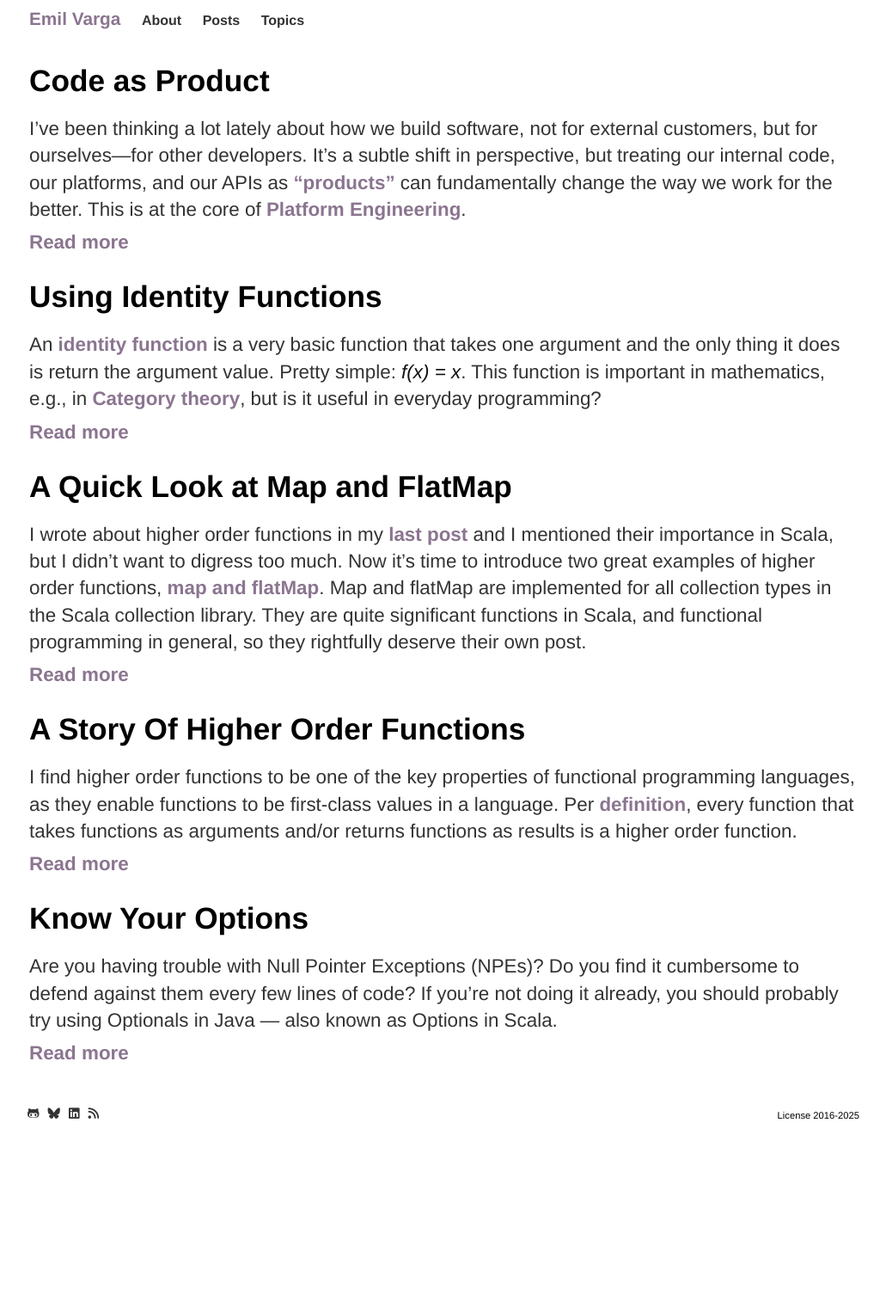
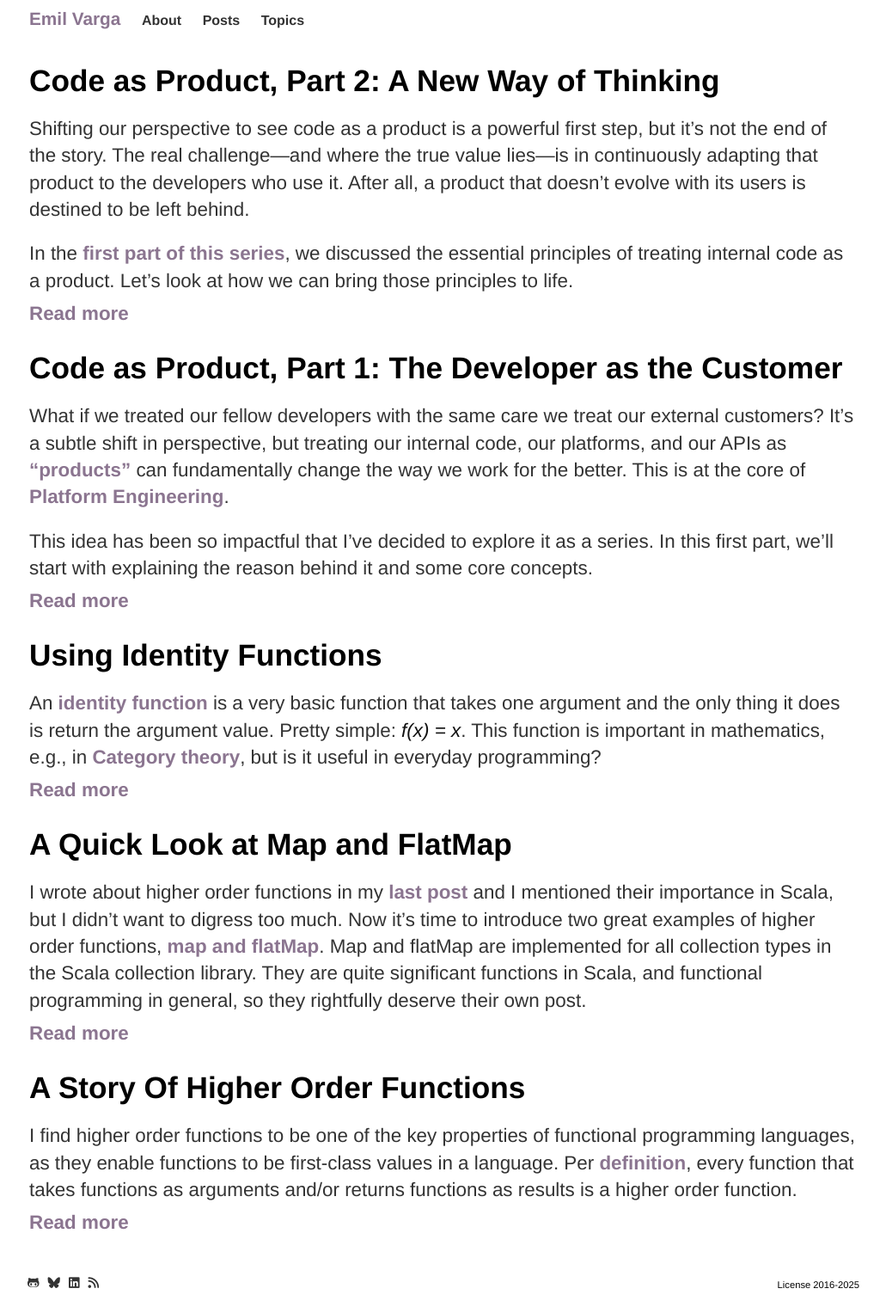
Before and after one commit to cogitor/cogitor.github.io, a Jekyll site: the page built from index.md, in a window 1280 px wide. Shown: the whole page at 86% size, without its empty margins (124-1155 px from the left). Built offline with Jekyll 4.4.1, drawn with Linux system fonts in a browser that asks for light colours; nearby versions of some CDN libraries; some web fonts are replaced; a style sheet for code colours, icons or effects is not loaded; before the commit the page ends 1323 px from its top, so only the background shows below that.

Commit message:
separate two posts

```diff
--- a/_posts/2025-11-15-code-as-product.md
+++ b/_posts/2025-11-15-code-as-product.md
@@ -1,16 +1,18 @@
 ---
-title: Code as Product
+title: "Code as Product, Part 1: The Developer as the Customer"
 date: 2025-11-15
 tags: [product development, platform engineering, developer productivity]
 layout: post
-description: I've been thinking a lot lately about how we build software, not for external customers, but for ourselves—for other developers.
+description: What if we treated our fellow developers with the same care we treat our external customers? How does it look like in practice? It starts with empathy.
 sitemap:
-  lastmod: 2025-11-15
+  lastmod: 2025-11-22
   priority: 0.3
   changefreq: 'yearly'
 ---
 
-I've been thinking a lot lately about how we build software, not for external customers, but for ourselves—for other developers. It's a subtle shift in perspective, but treating our internal code, our platforms, and our APIs as ["products"](https://thenewstack.io/platform-engineering-demands-a-product-mindset/) can fundamentally change the way we work for the better. This is at the core of [Platform Engineering](https://platformengineering.org/talks-library/platform-as-a-product).
+What if we treated our fellow developers with the same care we treat our external customers? It's a subtle shift in perspective, but treating our internal code, our platforms, and our APIs as ["products"](https://thenewstack.io/platform-engineering-demands-a-product-mindset/) can fundamentally change the way we work for the better. This is at the core of [Platform Engineering](https://platformengineering.org/talks-library/platform-as-a-product).
+
+This idea has been so impactful that I've decided to explore it as a series. In this first part, we'll start with explaining the reason behind it and some core concepts.
 
 <!--break-->
 
@@ -26,6 +28,14 @@
 
 So, what does this look like in practice? It starts with empathy.
 
+Consider Sarah, a developer tasked with setting up a new marketing campaign automation. Her goal is to build an automated marketing workflow that integrates with various internal and external services. Instead of facing a labyrinth of undocumented APIs and disparate systems, she finds a central workflow service built with a "Code as Product" mindset.
+
+She finds the service written in a language she's familiar with, and crucially, it comes with comprehensive guidelines. She quickly discovers how to add a new API endpoint to trigger her campaign, how to configure a new workflow that orchestrates email sends and social media posts, and how to manage dependencies. Best of all, the platform provides default observability (logging, metrics, tracing) and quality checks (testing frameworks, linting rules). This means Sarah can focus on the unique logic of her marketing campaign, confident that the underlying platform will handle the operational complexities and ensure reliability.
+
+This experience transforms her task from a daunting integration challenge into a streamlined development process, making her productive and happy.
+
+This story highlights several key aspects of treating code as a product for developers:
+
 *   **Effortless Onboarding:** When a new developer joins, the goal is to increase the confidence and reduce the time of their first meaningful contribution. This starts with choosing the language and frameworks that are most commonly used and easiest for new contributors to pick up, leveraging existing organizational knowledge. A great internal product then builds on this with clear setup instructions and documentation that anticipates their first questions. The benefit is twofold: the new developer feels productive and confident sooner, and the team gains a contributing member faster.
 
 *   **Extensibility and the "Golden Path":** Beyond the initial setup, we need to think about common contribution patterns to existing services, APIs, or libraries. How do developers add a new feature to an existing service, extend an API, or contribute to a shared library? The "Golden Path" is about identifying these frequent workflows and building well-designed APIs, code interfaces, and clear guidelines to make these contributions incredibly simple and efficient. This isn't about restricting creativity, but about removing cognitive overhead and ensuring consistency. By making the best way the easiest way, we free up developers to focus their energy on solving unique business problems, not on navigating complex or undocumented contribution processes.
@@ -34,18 +44,4 @@
 
 *   **Documentation as a Feature:** Good documentation isn't an afterthought; it's a core feature of the product. We should document common patterns and provide clear examples. In an era of LLM-assisted code generation, this is more important than ever. Good documentation is not just for humans; it's for the tools that should help us write code faster and more efficiently.
 
-## Measure, Iterate, and Evangelize
-
-A product doesn't stand still, and neither should our internal tools. Treating code as a product means committing to its lifecycle. This involves a continuous loop of feedback, measurement, and improvement.
-
-*   **Measure What Matters:** How do we know if our internal product is successful? We need to measure its impact. This could be through developer satisfaction surveys, tracking adoption rates of a new library, or even looking at engineering velocity metrics like the DORA metrics. The goal is to gather concrete data to understand what's working and what's not.
-
-*   **Iterate Based on Feedback:** This data creates a powerful feedback loop. It allows us to move beyond assumptions and make informed decisions about where to invest our efforts. We can prioritize the features and improvements that will have the most significant impact on developer productivity and happiness.
-
-*   **Evangelize and Drive Adoption:** A great internal product is only valuable if people use it. We need to become evangelists for our own tools. This means "marketing" them internally—communicating the value proposition, writing clear release notes, and actively encouraging adoption. By celebrating our internal products and their successes, we can build a culture of continuous improvement and shared ownership.
-
-## A New Way of Thinking
-
-Adopting a "Code as Product" mindset isn't about adding more process or bureaucracy. As engineers, we take pride in our craft. This mindset channels that pride in a new direction. Instead of being protective of our code, we should be proud that others want to use and extend it. The ultimate measure of our work's quality becomes the experience of the next developer. Are they happy? Are they productive?
-
-It's about moving from a reactive, ticket-based approach to a proactive, value-driven one, where the value is measured by the success of our fellow developers. By thinking of our internal code as a product, we can build a more robust, maintainable, and enjoyable development ecosystem for everyone.
+We've established the core principles of treating our internal code as a product. Now, it's time to translate those principles into tangible practices. In the [second part of this series]({% post_url 2025-11-16-code-as-product-part-2 %}), we'll delve into the actionable steps for successful implementation.
--- /dev/null
+++ b/_posts/2025-11-16-code-as-product-part-2.md
@@ -0,0 +1,35 @@
+---
+title: "Code as Product, Part 2: A New Way of Thinking"
+date: 2025-11-16
+tags: [product development, platform engineering, developer productivity]
+layout: post
+description: Shifting our perspective to see code as a product is a powerful first step, but it's not the end of the story. The real challenge—and where the true value lies—is in continuously adapting that product to the developers who use it. After all, a product that doesn't evolve with its users is destined to be left behind.
+sitemap:
+  lastmod: 2025-11-22
+  priority: 0.3
+  changefreq: 'yearly'
+---
+
+Shifting our perspective to see code as a product is a powerful first step, but it's not the end of the story. The real challenge—and where the true value lies—is in continuously adapting that product to the developers who use it. After all, a product that doesn't evolve with its users is destined to be left behind.
+
+In the [first part of this series]({% post_url 2025-11-15-code-as-product %}), we discussed the essential principles of treating internal code as a product. Let's look at how we can bring those principles to life.
+
+<!--break-->
+
+## Measure, Iterate, and Evangelize
+
+A product doesn't stand still, and neither should our internal tools. Treating code as a product means committing to its lifecycle. This involves a continuous loop of feedback, measurement, and improvement.
+
+*   **Measure What Matters:** How do we know if our internal product is successful? We need to measure its impact. This could be through developer satisfaction surveys, tracking adoption rates of a new library, or even looking at engineering velocity metrics like the DORA metrics. The goal is to gather concrete data to understand what's working and what's not.
+
+*   **Iterate Based on Feedback:** This data creates a powerful feedback loop. It allows us to move beyond assumptions and make informed decisions about where to invest our efforts. We can prioritize the features and improvements that will have the most significant impact on developer productivity and happiness.
+
+*   **Evangelize and Drive Adoption:** A great internal product is only valuable if people use it. We need to become evangelists for our own tools. This means "marketing" them internally—communicating the value proposition, writing clear release notes, and actively encouraging adoption. By celebrating our internal products and their successes, we can build a culture of continuous improvement and shared ownership.
+
+## A New Way of Thinking
+
+Adopting a "Code as Product" mindset isn't about adding more process or bureaucracy. As engineers, we take pride in our craft. This mindset channels that pride in a new direction. Instead of being protective of our code, we should be proud that others want to use and extend it.
+
+The ultimate measure of our work's quality becomes the experience of the next developer. Are they happy? Are they productive?
+
+It's about moving from a reactive, ticket-based approach to a proactive, value-driven one, where the value is measured by the success of our fellow developers. By thinking of our internal code as a product, we can build a more robust, maintainable, and enjoyable development ecosystem for everyone.
```
